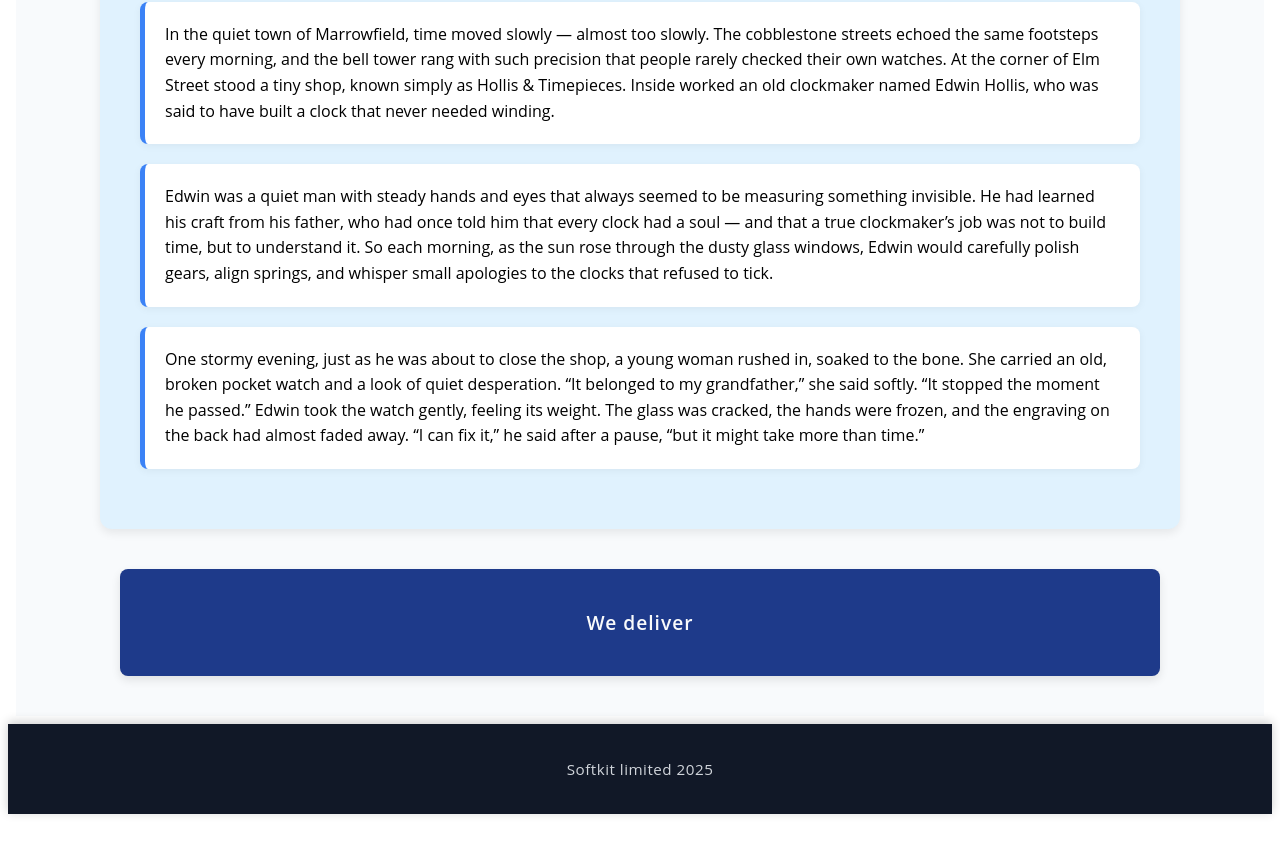
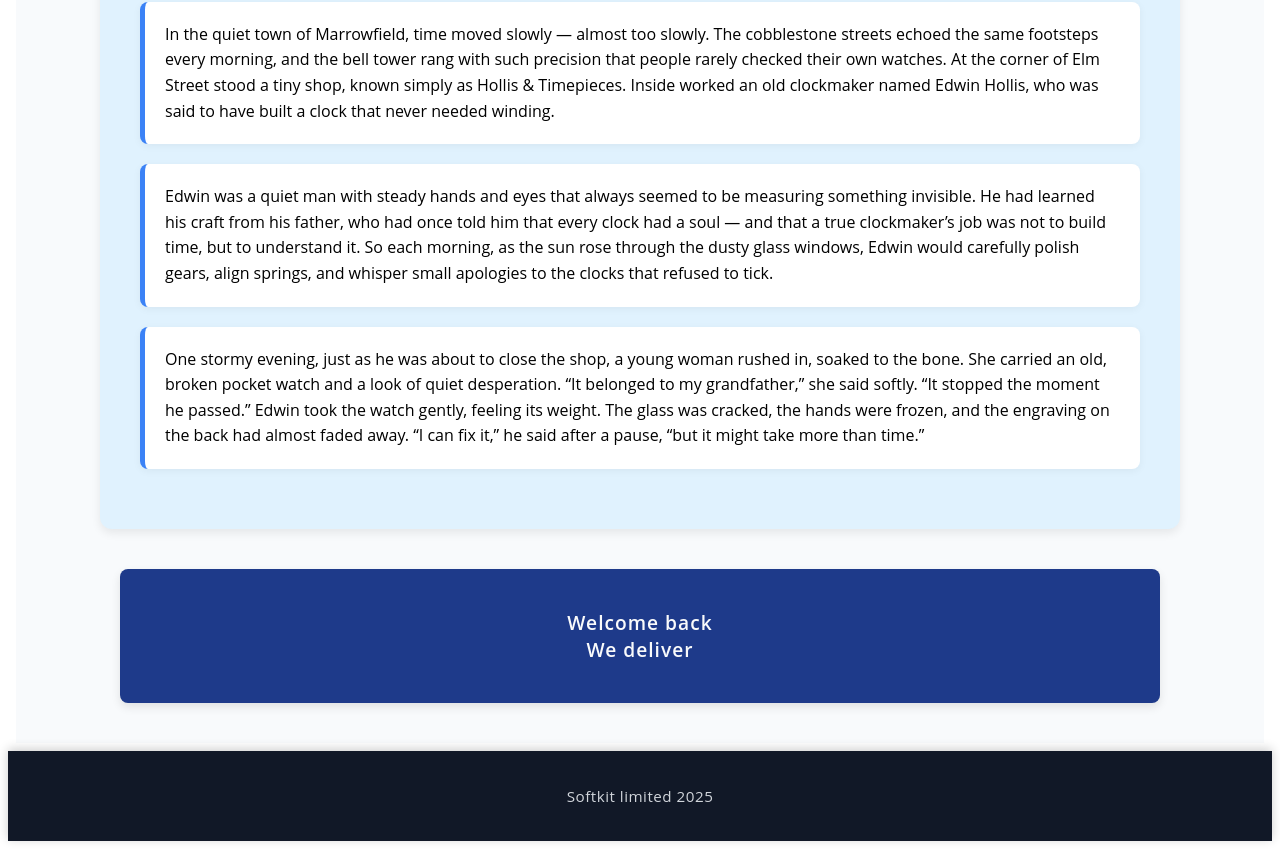
Before and after one commit to MauriceOmbewa/softkit-angular, an Angular app: page / in a window 1280 px wide. Shown: the part 500-1349 px from the top of the page. Before the commit the page ends 1322 px from the top, so only its background shows below. Built offline with nearby package versions, Linux system fonts and the light colour scheme.

Commit message:
Update body component HTML template with conditional rendering

```diff
--- a/src/app/app.body.html
+++ b/src/app/app.body.html
@@ -11,6 +11,8 @@
         </div>
     </div>
     <div class="motto">
+        <p *ngIf="IsLoggedIn"> Welcome back</p>
+        <p *ngIf="!IsLoggedIn"> Please log in</p>
         <p>We deliver</p>
     </div>
 </div>
```
